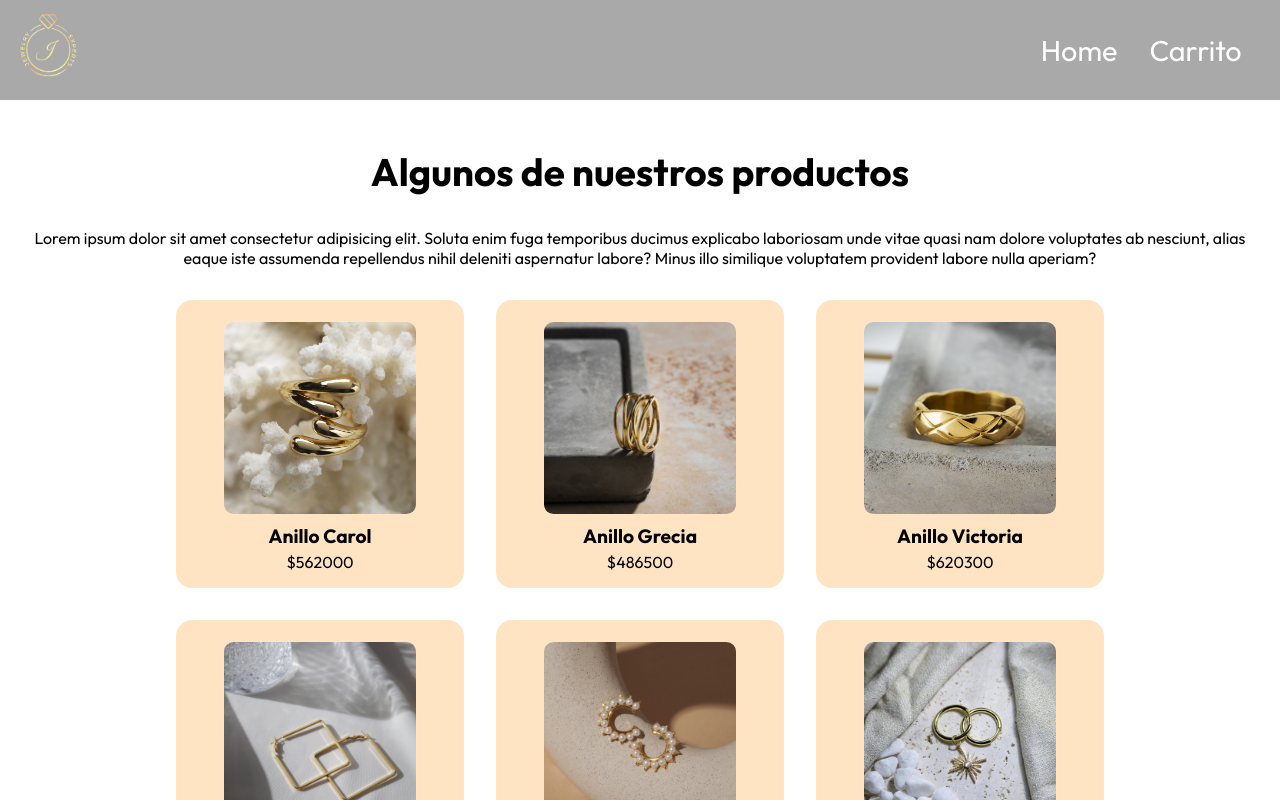
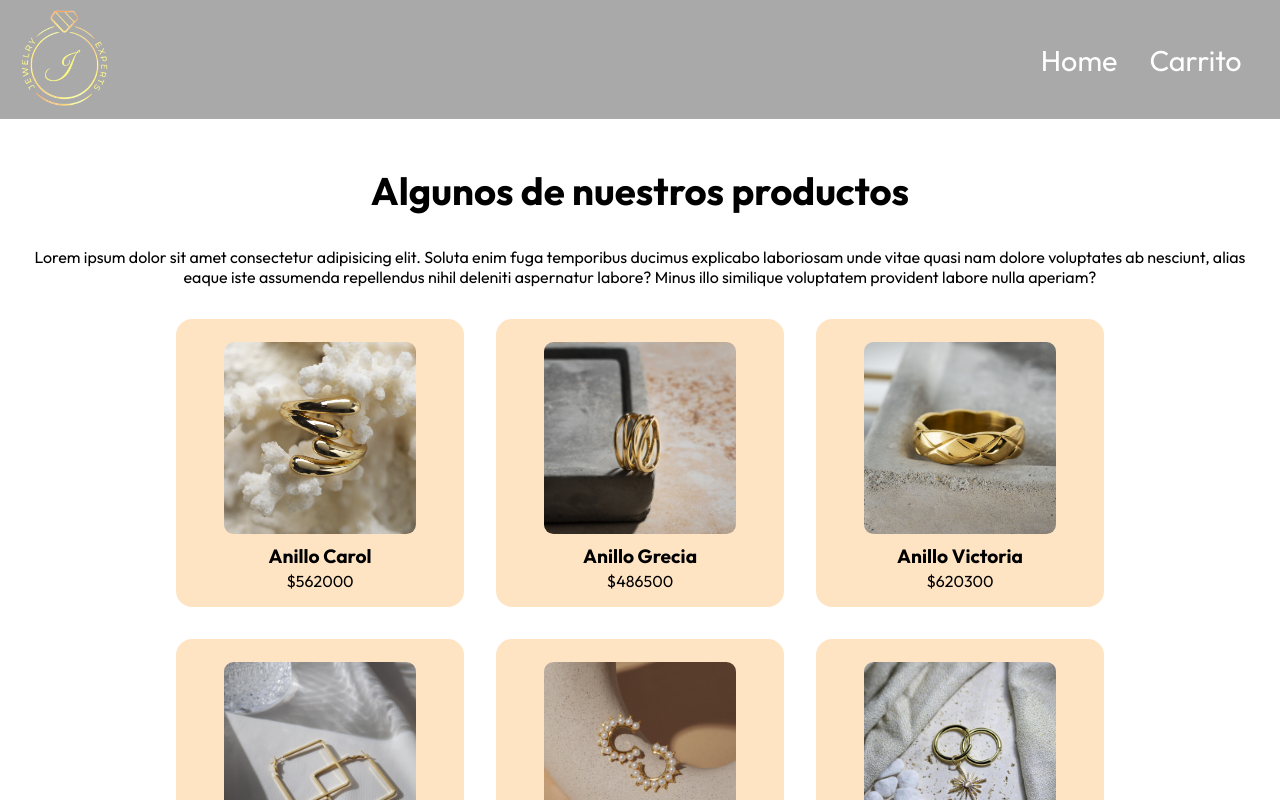
Before and after one commit to Ivana-Diaz/reactjs-proyecto, a React (Vite) app: page / in a window 1280 px wide. Shown: the top 800 px of the page. Built offline with nearby package versions, Linux system fonts and the light colour scheme.

Commit message:
Actualizacion logo

```diff
--- a/index.html
+++ b/index.html
@@ -2,7 +2,7 @@
 <html lang="en">
   <head>
     <meta charset="UTF-8" />
-    <link rel="icon" type="image/svg+xml" href="/favicon.svg" />
+    <link rel="icon" href="/logo.png" />
     <link href="https://fonts.googleapis.com/css2?family=Outfit:wght@100..900&display=swap" rel="stylesheet">
     <meta name="viewport" content="width=device-width, initial-scale=1.0" />
     <title>June Joyas</title>
--- a/src/components/Header/Header.css
+++ b/src/components/Header/Header.css
@@ -10,4 +10,5 @@ header {
 
 .logo {
   width: 6rem;
+  margin: 0.6rem 1rem;
 }
```
Also changed, not shown: public/logo.png (added), src/assets/logo.png.
